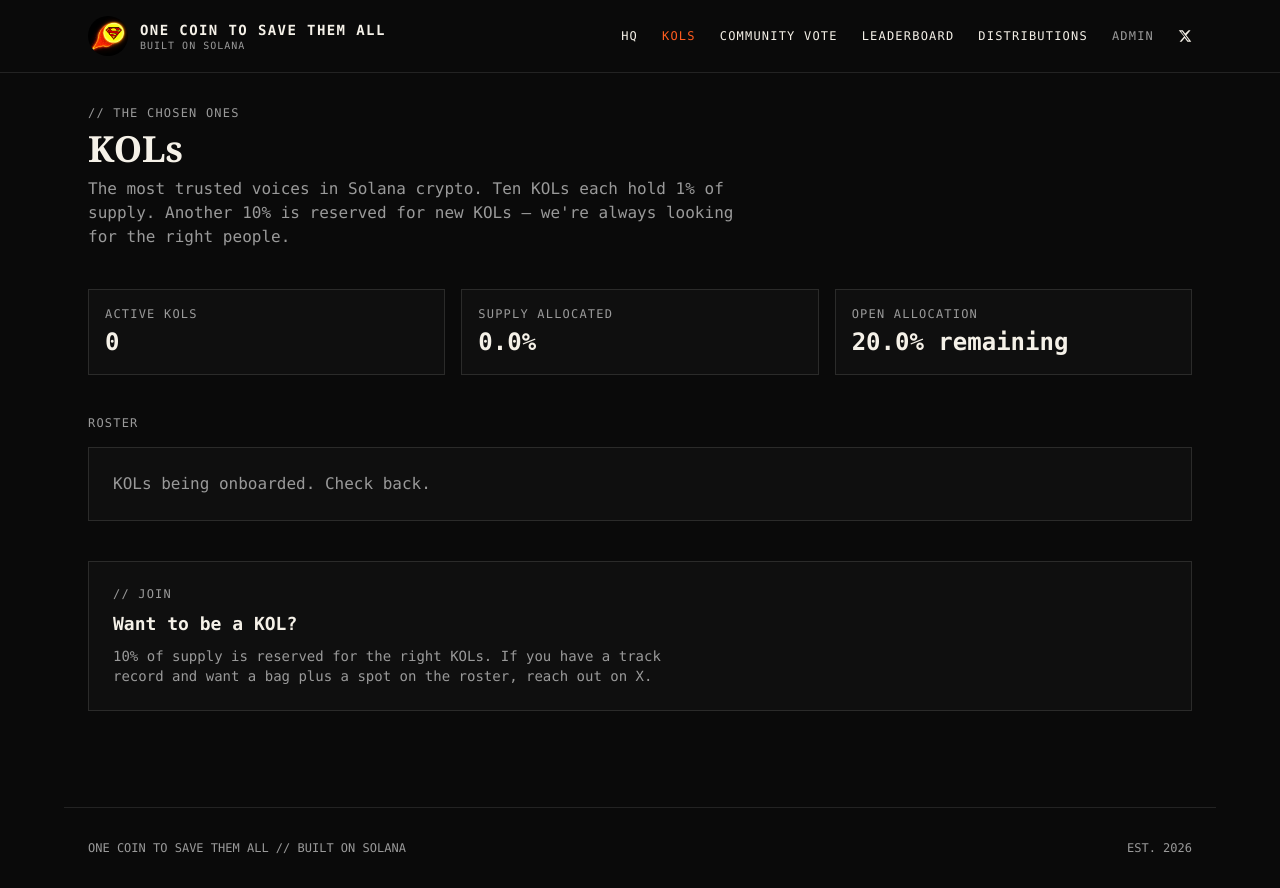
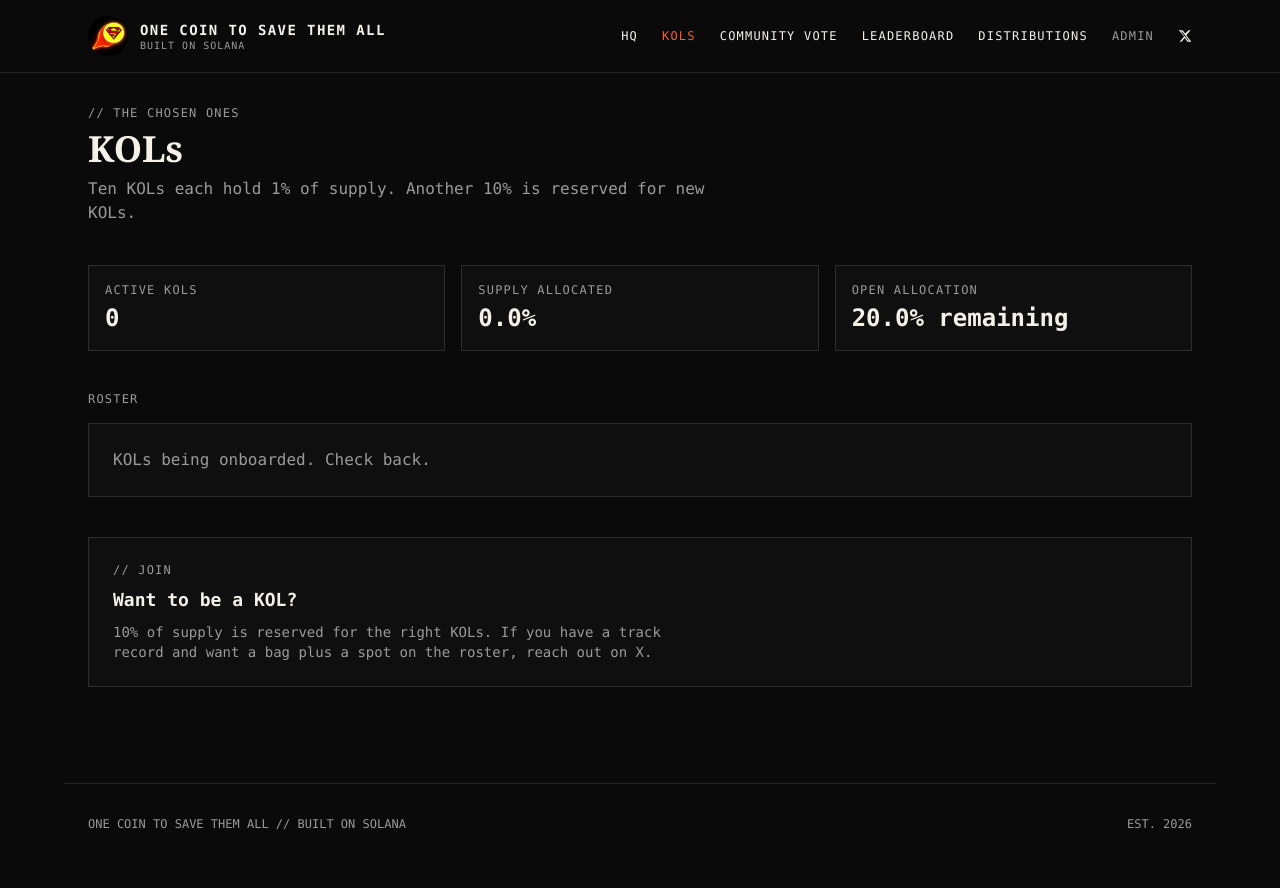
Before and after one commit to TheMemeCompany/TheMemeCompany, a Next.js app: page /kols in a window 1280 px wide. After the commit the page ends 864 px from the top, so only its background shows below. Built offline with nearby package versions, Linux system fonts and the light colour scheme.

Commit message:
Homepage and KOLs copy updates

```diff
--- a/app/kols/page.tsx
+++ b/app/kols/page.tsx
@@ -26,8 +26,7 @@ export default function KOLsPage() {
         <div className="label mb-2">// THE CHOSEN ONES</div>
         <h1 className="text-4xl font-bold font-serif">KOLs</h1>
         <p className="text-muted mt-2 max-w-2xl">
-          The most trusted voices in Solana crypto. Ten KOLs each hold 1% of supply. Another 10%
-          is reserved for new KOLs — we're always looking for the right people.
+          Ten KOLs each hold 1% of supply. Another 10% is reserved for new KOLs.
         </p>
       </header>
 
--- a/app/page.tsx
+++ b/app/page.tsx
@@ -20,7 +20,7 @@ export default function Home() {
           </h1>
           <div className="space-y-4 leading-relaxed text-sm mb-8">
             <p>
-              Hold <strong>$COIN</strong> and join the movement. Every 24 hours, 100% of the pump.fun trading fees will be used to purchase another coin, decided by the community.
+              Hold <strong>$COIN</strong> and every 24 hours, 100% of the pump.fun trading fees will be used to purchase another coin, decided by the community.
             </p>
             <p>
               The purchased token supply is distributed across the top 100 holders of $COIN, proportional to their holdings.
@@ -46,7 +46,7 @@ export default function Home() {
             <div className="space-y-5 text-sm leading-relaxed">
               <div className="corp-card p-4">
                 <div className="text-accent font-bold mb-1">A coin you love is dying?</div>
-                <p className="text-muted">One Coin steps in, buys supply, and distributes it across the biggest KOLs and bag holders in existence.</p>
+                <p className="text-muted">$ONE steps in.</p>
               </div>
               <div className="corp-card p-4">
                 <div className="text-accent font-bold mb-1">Your coin isn't getting enough attention?</div>
```
